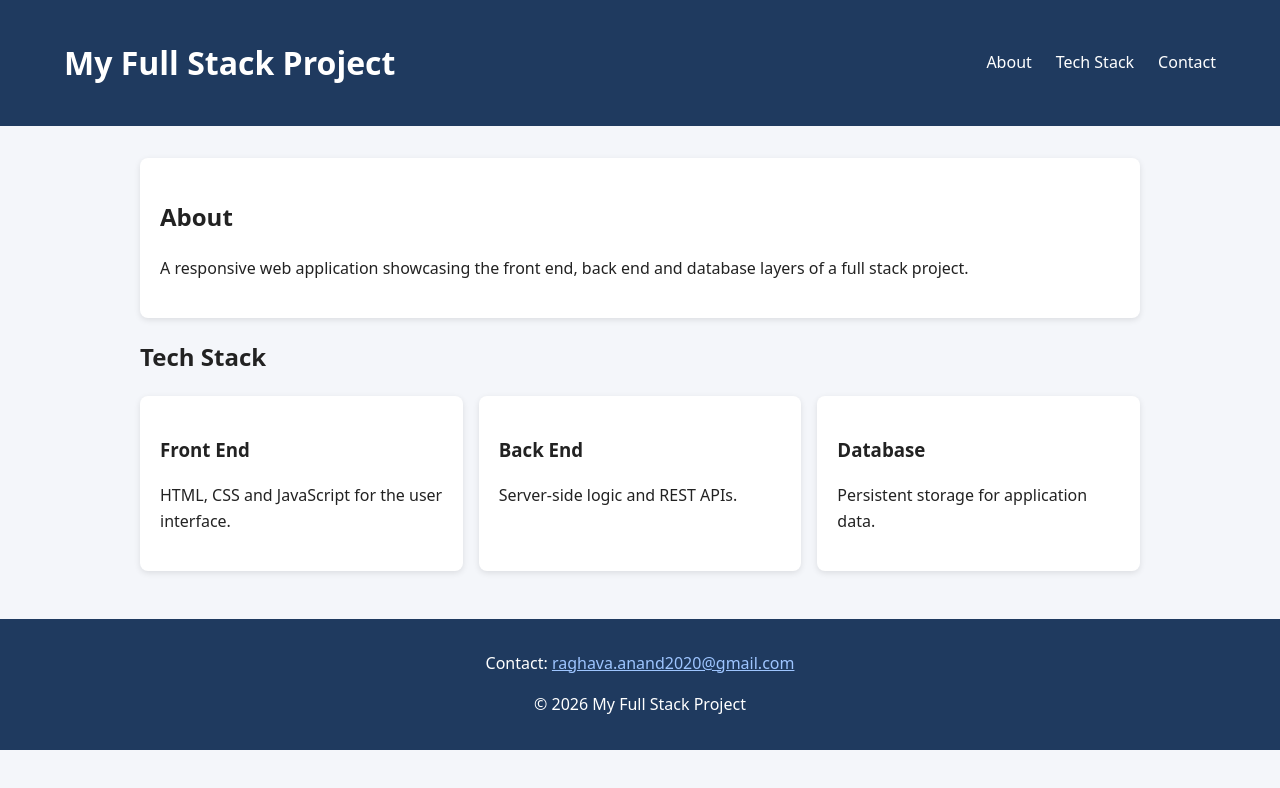
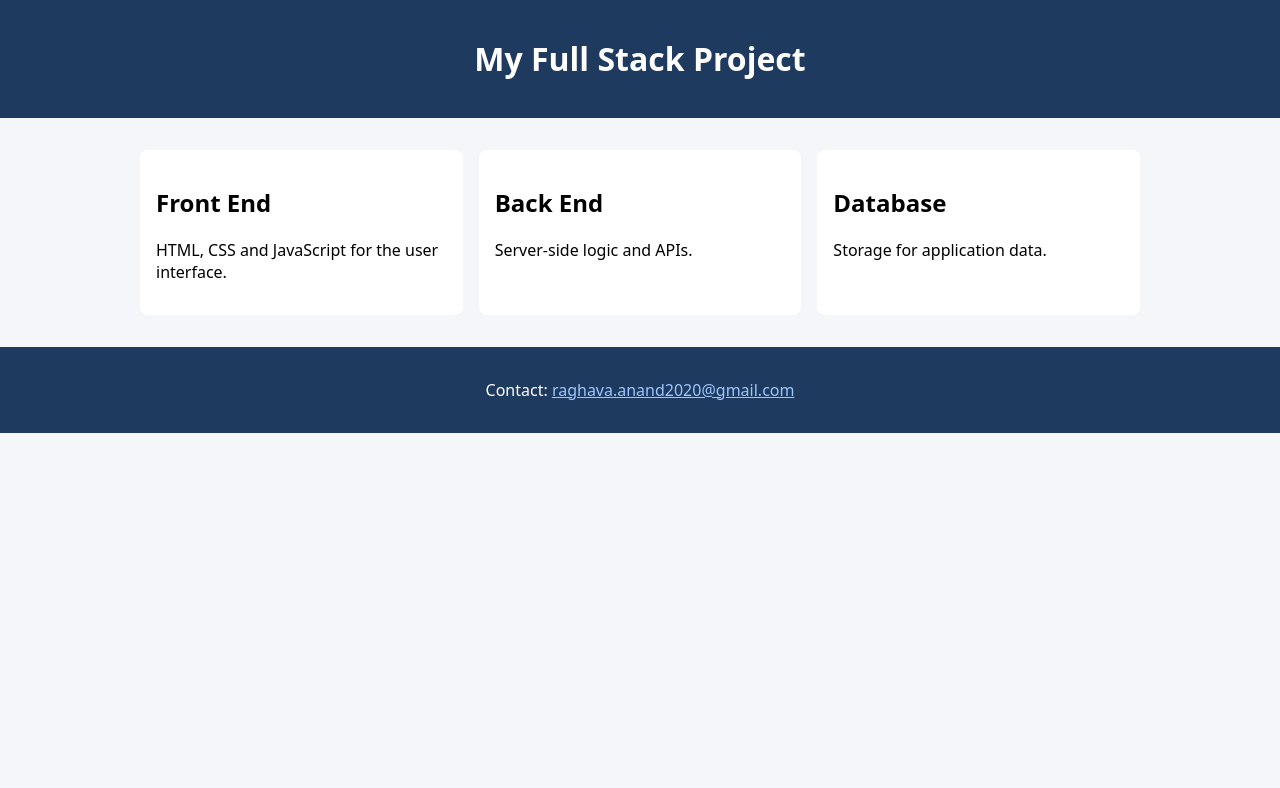
Before and after one commit to NOTtaLEMON/sem3-skill-lab, a plain HTML site: page index.html in a window 1280 px wide. Drawn offline with Linux system fonts and the light colour scheme.

Commit message:
Simplify page layout and stylesheet
Co-Authored-By: Claude Sonnet 5.5 <noreply@anthropic.com>

```diff
--- a/index.html
+++ b/index.html
@@ -7,45 +7,27 @@
   <link rel="stylesheet" href="styles.css">
 </head>
 <body>
-  <header class="site-header">
+  <header>
     <h1>My Full Stack Project</h1>
-    <nav>
-      <ul class="nav-list">
-        <li><a href="#about">About</a></li>
-        <li><a href="#stack">Tech Stack</a></li>
-        <li><a href="#contact">Contact</a></li>
-      </ul>
-    </nav>
   </header>
 
   <main>
-    <section id="about" class="card">
-      <h2>About</h2>
-      <p>A responsive web application showcasing the front end, back end and database layers of a full stack project.</p>
-    </section>
-
-    <section id="stack">
-      <h2>Tech Stack</h2>
-      <div class="cards">
-        <article class="card">
-          <h3>Front End</h3>
-          <p>HTML, CSS and JavaScript for the user interface.</p>
-        </article>
-        <article class="card">
-          <h3>Back End</h3>
-          <p>Server-side logic and REST APIs.</p>
-        </article>
-        <article class="card">
-          <h3>Database</h3>
-          <p>Persistent storage for application data.</p>
-        </article>
-      </div>
-    </section>
+    <article>
+      <h2>Front End</h2>
+      <p>HTML, CSS and JavaScript for the user interface.</p>
+    </article>
+    <article>
+      <h2>Back End</h2>
+      <p>Server-side logic and APIs.</p>
+    </article>
+    <article>
+      <h2>Database</h2>
+      <p>Storage for application data.</p>
+    </article>
   </main>
 
-  <footer id="contact" class="site-footer">
+  <footer>
     <p>Contact: <a href="mailto:raghava.anand2020@gmail.com">raghava.anand2020@gmail.com</a></p>
-    <p>&copy; 2026 My Full Stack Project</p>
   </footer>
 </body>
 </html>
--- a/styles.css
+++ b/styles.css
@@ -1,75 +1,38 @@
-* {
-  box-sizing: border-box;
-}
-
 body {
   margin: 0;
   font-family: system-ui, sans-serif;
-  line-height: 1.6;
-  color: #222;
   background: #f4f6fa;
 }
 
-.site-header {
-  display: flex;
-  justify-content: space-between;
-  align-items: center;
-  padding: 1rem 5%;
-  background: #1f3a5f;
-  color: #fff;
-}
-
-.nav-list {
-  display: flex;
-  gap: 1.5rem;
-  list-style: none;
-  margin: 0;
-  padding: 0;
-}
-
-.nav-list a {
-  color: #fff;
-  text-decoration: none;
-}
-
-main {
-  width: 90%;
-  max-width: 1000px;
-  margin: 2rem auto;
-}
-
-.cards {
-  display: flex;
-  gap: 1rem;
-}
-
-.card {
-  flex: 1;
-  padding: 1.25rem;
-  margin-bottom: 1rem;
-  background: #fff;
-  border-radius: 8px;
-  box-shadow: 0 2px 6px rgba(0, 0, 0, 0.1);
-}
-
-.site-footer a {
-  color: #9ec5ff;
-}
-
-.site-footer {
+header,
+footer {
   padding: 1rem;
   text-align: center;
   background: #1f3a5f;
   color: #fff;
 }
 
+footer a {
+  color: #9ec5ff;
+}
+
+main {
+  display: flex;
+  gap: 1rem;
+  width: 90%;
+  max-width: 1000px;
+  margin: 2rem auto;
+}
+
+article {
+  flex: 1;
+  padding: 1rem;
+  background: #fff;
+  border-radius: 8px;
+}
+
 @media (max-width: 600px) {
-  .site-header,
-  .cards {
+  main {
     flex-direction: column;
   }
-
-  .nav-list {
-    margin-top: 0.5rem;
-  }
 }
```
